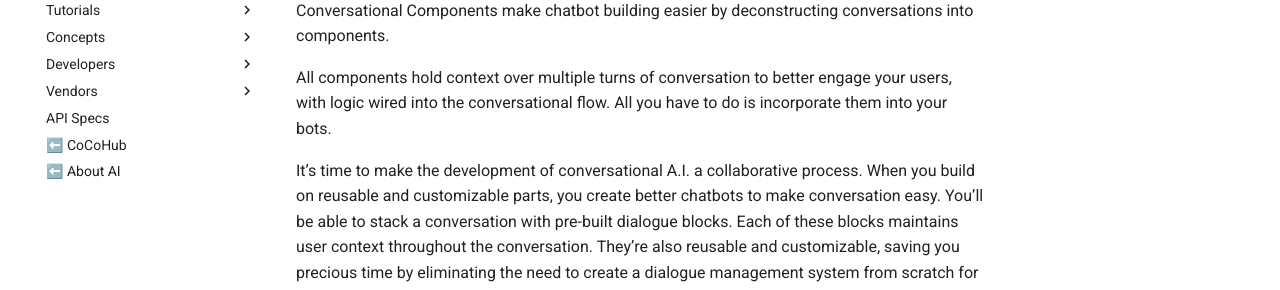
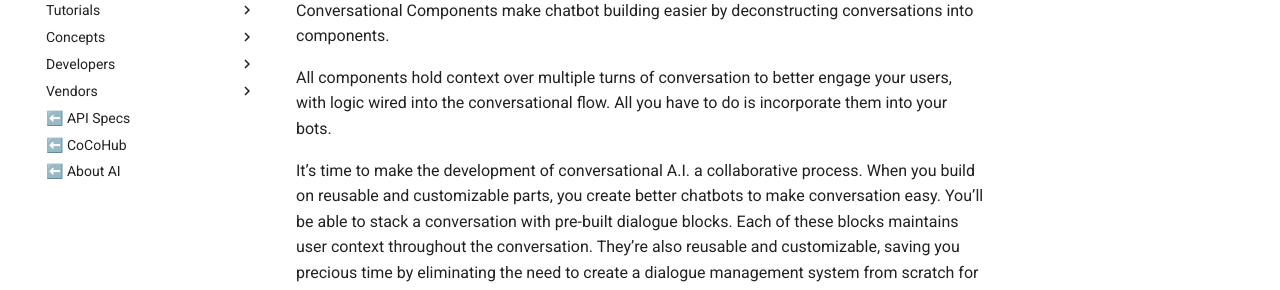
Before and after one commit to ConversationalComponents/docs, an MkDocs documentation site: the page built from docs/index.md, in a window 1280 px wide. Shown: the part 182-472 px from the top of the page. Built offline with MkDocs 1.6.1 and Material for MkDocs 9.7.7, drawn with Linux system fonts in a browser that asks for light colours; comment, search, counter and statistics services are not loaded; part of the change alters nothing that is shown.

```diff
--- a/mkdocs.yml
+++ b/mkdocs.yml
@@ -19,7 +19,7 @@ nav:
   - Vendors:
     - Vendor Toolkits: connectors.md
     - Publishing guidelines: vendor-guidelines.md
-  - API Specs: api.md
+  - ⬅️ API Specs: https://cocohub.ai/docs
   - ⬅️ CoCoHub: https://cocohub.ai/
   - ⬅️ About AI: https://a-i.com/
 
```
